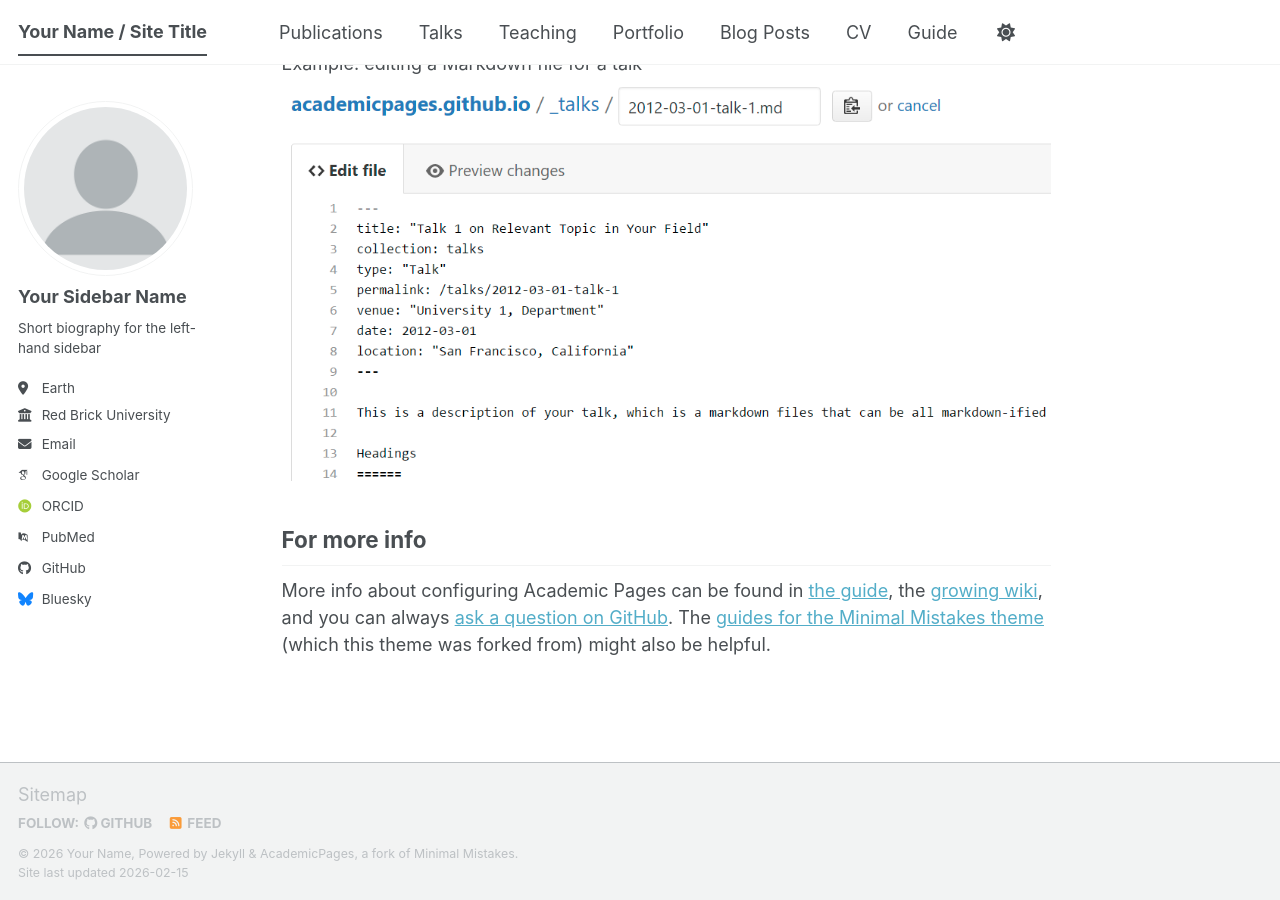
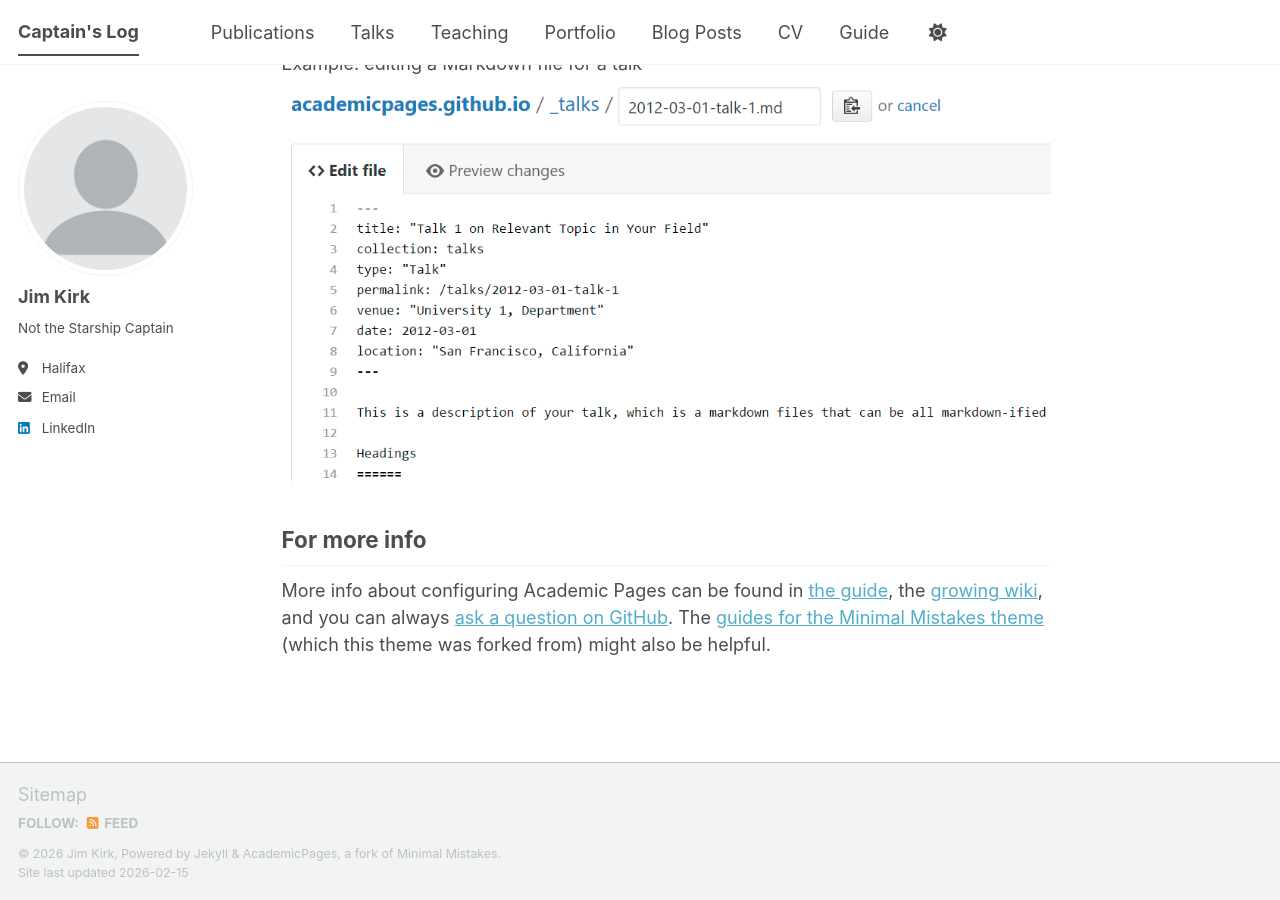
Before and after one commit to jim2cpu/jim2cpu.github.io, a Jekyll site: the page built from _pages/about.md, in a window 1280 px wide and 900 px high, scrolled down 2720 px. Built offline with Jekyll 4.4.1, drawn with Linux system fonts in a browser that asks for light colours; some web fonts are replaced; a script bundle is joined from its source files by our own code; library files that are not in the unit come from our copies.

Commit message:
Update _config.yml

```diff
--- a/_config.yml
+++ b/_config.yml
@@ -9,11 +9,11 @@
 # Basic Site Settings
 locale                   : "en-US"
 site_theme               : "default" # The available themes options are "default", "air", "sunrise", "mint", "dirt" and "contrast"
-title                    : "Your Name / Site Title"
+title                    : "Captain's Log"
 title_separator          : "-"
-name                     : &name "Your Name"
-description              : &description "Your Name's academic portfolio"   # Update this with a general description of your site, this is the default if not overridden by a page
-url                      : https://academicpages.github.io # The base hostname & protocol for your site e.g. "https://[your GitHub username].github.io",
+name                     : &name "Jim Kirk"
+description              : &description "Not the Starship Captain"   # Update this with a general description of your site, this is the default if not overridden by a page
+url                      : https://jim2cpu.github.io # The base hostname & protocol for your site e.g. "https://[your GitHub username].github.io",
                                                            # or if you already have some other page hosted on Github then use "https://[your GitHub username].github.io/[Your Repo Name]"
 baseurl                  : "" # the subpath of your site, e.g. "/blog"
 repository               : "academicpages/academicpages.github.io"
@@ -24,24 +24,24 @@
 author:
   # Biographic information
   avatar           : "profile.png"
-  name             : "Your Sidebar Name"
+  name             : "Jim Kirk"
   pronouns         : # example: "she/her"
-  bio              : "Short biography for the left-hand sidebar"
-  location         : "Earth"
-  employer         : "Red Brick University"
+  bio              : "Not the Starship Captain"
+  location         : "Halifax"
+  employer         : # "Red Brick University"
   uri              : # URL
-  email            : "none@example.org"
+  email            : "jim@jimkirk.org"
 
   # Academic websites
   academia         : # URL
   arxiv            : # URL - Update with the correct link to your profile
-  googlescholar    : "https://scholar.google.com/citations?user=PS_CX0AAAAAJ"
+  googlescholar    : # "https://scholar.google.com/citations?user=PS_CX0AAAAAJ"
   inspire-hep      : # URL
   impactstory      : # URL
-  orcid            : "https://orcid.org/yourorcidurl"
+  orcid            : # "https://orcid.org/yourorcidurl"
   semantic         : # URL
   ssrn             : # URL
-  pubmed           : "https://www.ncbi.nlm.nih.gov/pubmed/?term=john+snow"
+  pubmed           : # "https://www.ncbi.nlm.nih.gov/pubmed/?term=john+snow"
   researchgate     : # URL
   scopus           : # URL
   zotero           : # URL
@@ -51,13 +51,13 @@
   bitbucket        : # Username - Update with your username on the site
   codepen          : # Username
   dribbble         : # Username
-  github           : "academicpages"
+  github           : # "academicpages"
   kaggle           : # Username
   stackoverflow    : # User number or user number and name (i.e., use "1" or "1/jeff-atwood")
 
   # Social media
   artstation       : # Username
-  bluesky          : "bsky.app" # Replace this with you Bluesky username
+  bluesky          : # "bsky.app" # Replace this with you Bluesky username
   facebook         : # Username
   flickr           : # Username
   foursquare       : # Username
@@ -66,7 +66,7 @@
   keybase          : # Username
   instagram        : # Username
   lastfm           : # Username
-  linkedin         : # Username
+  linkedin         : jimkirkns
   mastodon         : # URL
   medium           : # URL
   pinterest        : # Username
```
